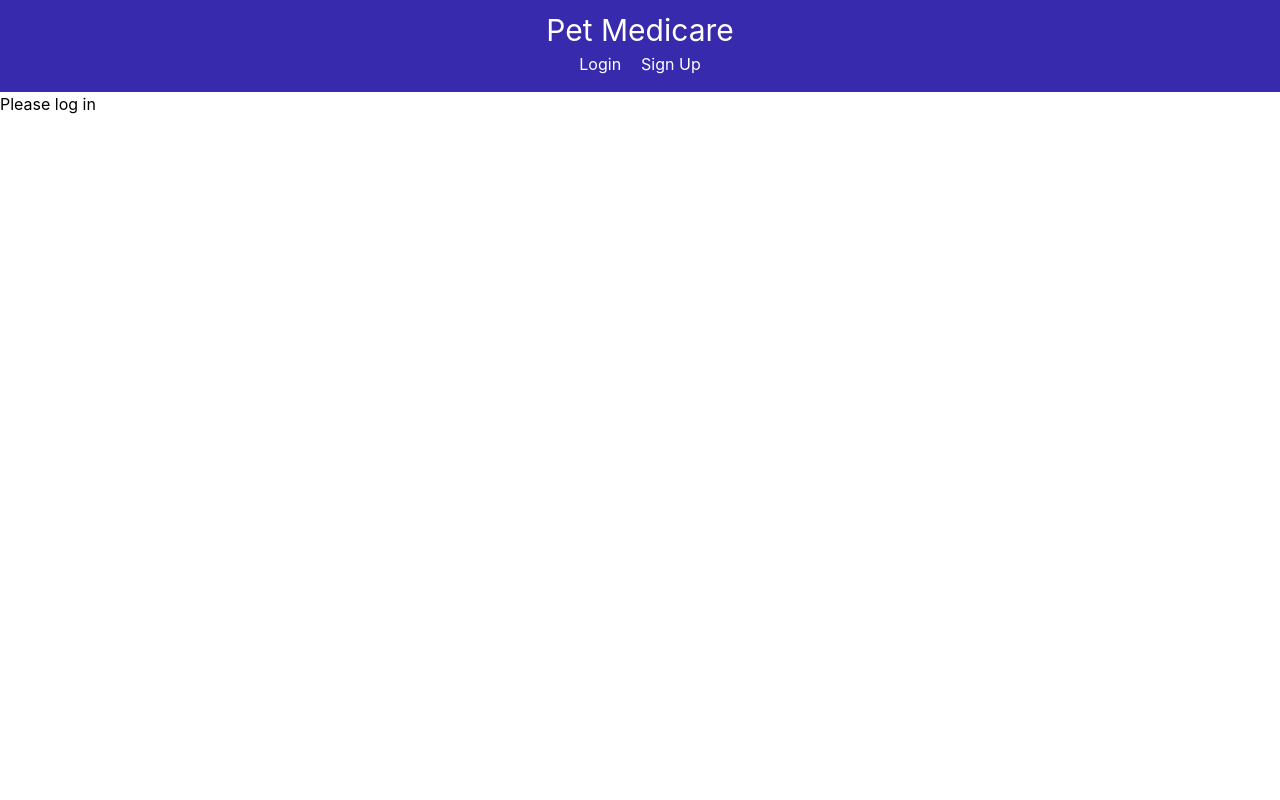
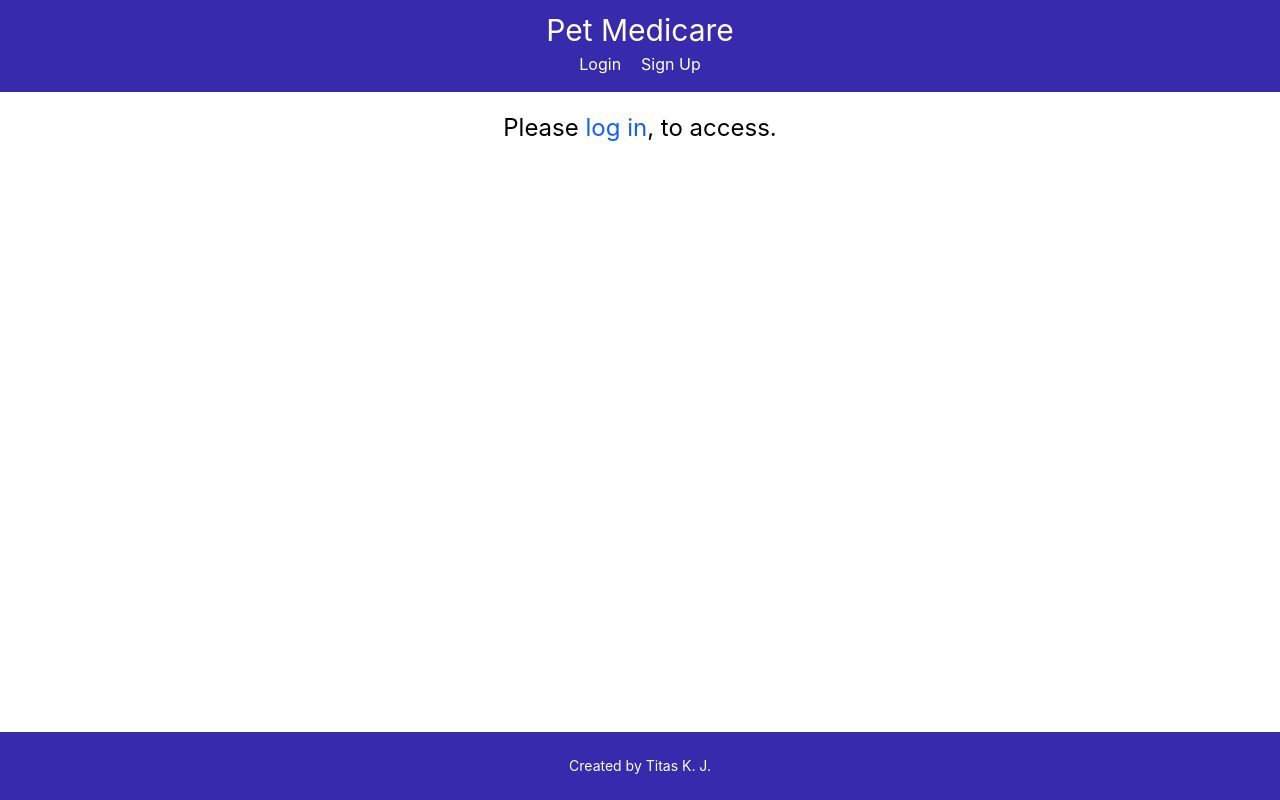
Before and after one commit to Titas-titas/PetsMedicare, a React (Vite) app in the folder front/: page /appointments in a window 1280 px wide. Built offline with nearby package versions, Linux system fonts and the light colour scheme; no server answers.

Commit message:
Added footer

```diff
--- a/front/src/App.jsx
+++ b/front/src/App.jsx
@@ -1,6 +1,7 @@
 import AddAppointment from "./compoments/AddAppointments.jsx";
 import AllAppointments from "./compoments/AllAppointments.jsx";
 import EditAppointment from "./compoments/EditAppoitment.jsx";
+import Footer from "./compoments/Footer.jsx";
 import Header from "./compoments/Header.jsx";
 import Home from "./compoments/Home.jsx";
 import Login from "./compoments/Login.jsx";
@@ -12,10 +13,11 @@ function App() {
 
     return(
         <>
+            <div className="min-h-screen flex flex-col">
                 <div className="text-white bg-indigo-800 text-center p-3">
                     <Header/>
                 </div>
-            <div>
+                <div className="flex-grow">
                     <Routes>
                         <Route index element={<Home/>}/>
                         <Route path="/appointments" element={<ProtectedRoute><AllAppointments/></ProtectedRoute>}>
@@ -26,6 +28,8 @@ function App() {
                         <Route path="/signup" element={<Signup/>}/>
                     </Routes>
                 </div>
+                <Footer/>
+            </div>
         </>
     )
 }
--- a/front/src/compoments/AllAppointments.jsx
+++ b/front/src/compoments/AllAppointments.jsx
@@ -100,7 +100,7 @@ function AllAppointments() {
             </div>
 
             {appointments.length === 0 && !error && (
-                <div>No appointments found</div>
+                <div className="text-center mt-5 text-xl">No appointments found</div>
             )}
 
             {appointments.map((appointment) => (
--- a/front/src/compoments/Footer.jsx
+++ b/front/src/compoments/Footer.jsx
@@ -0,0 +1,11 @@
+
+function Footer() {
+
+    return(
+        <div className="mt-10 py-6 text-center bg-indigo-800 text-sm text-white w-full">
+                <p>Created by Titas K. J.</p>
+        </div>
+    )
+}
+
+export default Footer;
--- a/front/src/compoments/ProtectedRoute.jsx
+++ b/front/src/compoments/ProtectedRoute.jsx
@@ -1,3 +1,4 @@
+import { Link } from "react-router";
 import { UserContext } from "../contexts/UserContext.jsx";
 import { useContext } from "react";
 
@@ -5,7 +6,7 @@ import { useContext } from "react";
 function ProtectedRoute({children}) {
     const {user} = useContext(UserContext);
 
-    return user?children: "Please log in";
+    return user?children: <h1 className="text-2xl text-center mt-5">Please <Link className="text-blue-600" to="/login">log in</Link>, to access.</h1>;
 }
 
 export default ProtectedRoute;
```
Lines whose indentation alone changed are shown as unchanged.
